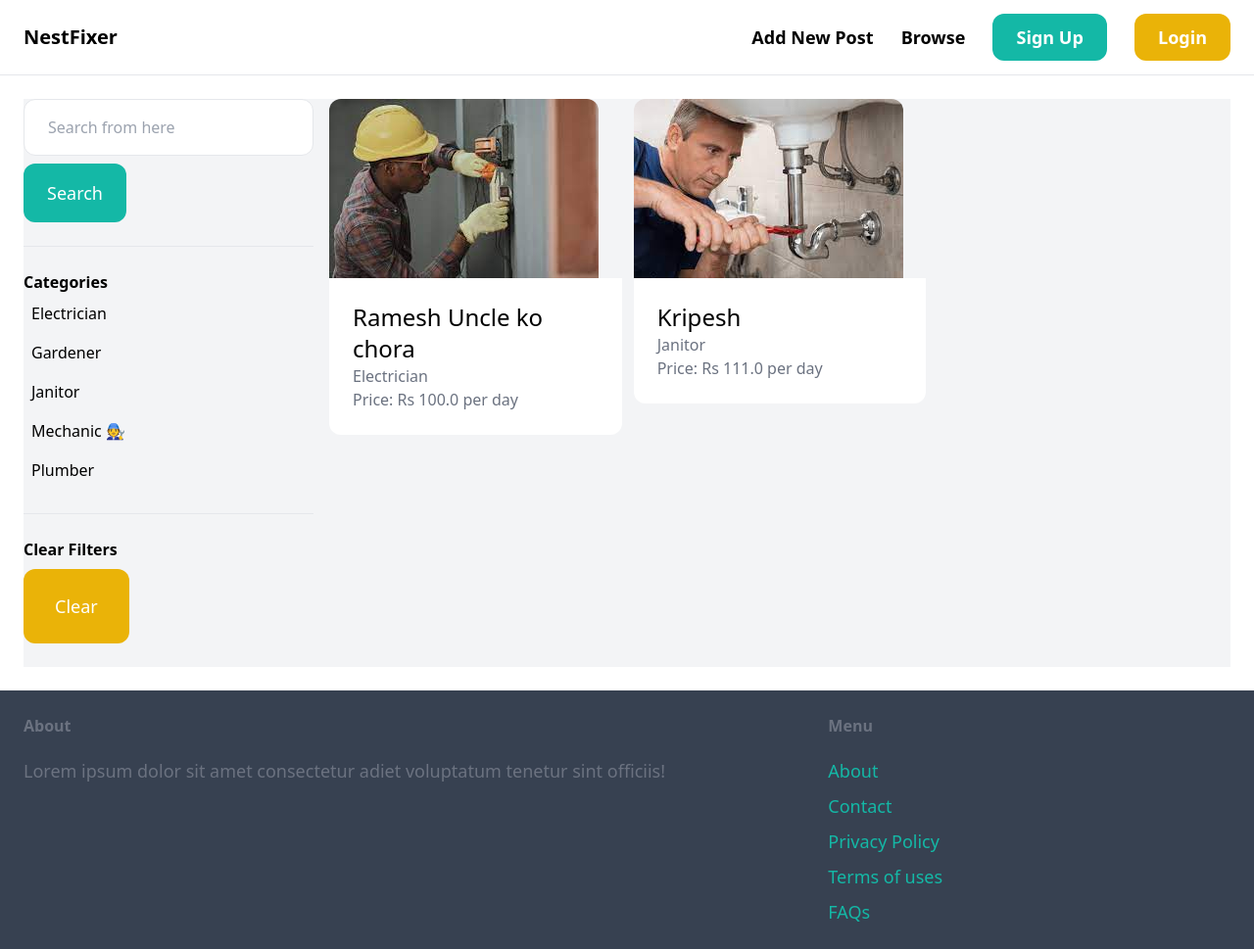
After one commit to kripesh82/NestFixer, a Django app: page /items/ in a window 1280 px wide. The commit adds this page. Shown: the whole page at 98% size. Run offline with Django 4.2, Linux system fonts and the light colour scheme; data comes from the database, SQL or seed files in the repository; both versions use the stored data as it was after the commit; some libraries are stand-ins or nearby versions.

Commit message:
minor changes in search and filter

```diff
--- a/core/templates/core/base.html
+++ b/core/templates/core/base.html
@@ -18,7 +18,7 @@
 
         <div class="space-x-6">
             <a href="{% url 'item:new' %}" class="text-lg font-semibold hover:text-gray-500">Add New Post</a>
-            <a href="#" class="text-lg font-semibold hover:text-gray-500">Browse</a>
+            <a href="{% url 'item:items' %}" class="text-lg font-semibold hover:text-gray-500">Browse</a>
 
         {% if request.user.is_authenticated %}
             <a href="#" class="px-6 py-3 text-lg font-semibold bg-teal-500 text-white rounded-xl hover:bg-teal-700">Inbox</a>
--- /dev/null
+++ b/item/templates/item/items.html
@@ -0,0 +1,58 @@
+{% extends 'core/base.html' %}
+
+{% block title %} Browse
+{% endblock %}
+
+{% block content %}
+    <div class="pb-6 grid grid-cols-4 gap-4 bg-gray-100">
+        <div class="col-span-1">
+            <form method="get" accept="{% url 'item:items' %}">
+                <input name="query" class="w-full py-4 px-6 border rounded-xl" type="text" value="{{query}}" placeholder="Search from here">
+                <button class="mt-2 py-4 px-6 text-lg bg-teal-500 text-white rounded-xl">Search</button>
+            </form>
+
+            <hr class="my-6">
+            <p class="font-semibold">Categories</p>
+            <ul>
+                {% for category in categories %}
+                <li class="py-2 px-2 rounded-xl {% if category.id == category_id %} bg-gray-100 {% endif %}">
+                    <a href="{% url 'item:items' %}?query={{ query }}&Category={{ category.id }}">{{ category.name }}</a>
+                </li>
+                {% endfor %}
+            </ul>
+
+
+            <hr class="my-6">
+            <p class="font-semibold"> Clear Filters</p>
+            <ul>
+                <li>
+                    <a href="{% url 'item:items'%}" class="mt-2 py-6 px-8 inline-block bg-yellow-500 text-lg rounded-xl text-white">Clear</a>
+                </li>
+            </ul>
+
+
+        </div>
+
+        <div class="col-span-3">
+            <div class="grid grid-cols-3 gap-3">
+                {% for item in items %}
+                    <div>
+                        <a href="{% url 'item:detail' item.id %}">
+                            <div>
+                                <img src="{{ item.image.url }}" class="rounded-t-xl">
+                            </div>
+                            <div class="p-6 bg-white rounded-b-xl">
+                                <h2 class="text-2xl">{{ item.name }}</h2>
+                                <p class="text-gray-500">{{ item.Category }}</p>
+                                <p class="text-gray-500">Price: Rs {{ item.price }} per day</p>
+                            </div>
+                        </a>
+                    </div>
+                {% endfor %}
+            </div>
+        </div>
+
+        </div>
+
+    </div>
+{% endblock %}
--- a/item/urls.py
+++ b/item/urls.py
@@ -5,6 +5,7 @@ from . import views
 app_name = "item"
 
 urlpatterns = [
+    path('', views.items , name='items'),
     path('new/', views.new, name='new'),
     path('<int:pk>/', views.detail, name='detail'),
     path('<int:pk>/delete/', views.delete, name='delete'),
--- a/item/views.py
+++ b/item/views.py
@@ -1,8 +1,27 @@
 from django.shortcuts import render, get_object_or_404, redirect
-from .models import Item
+from django.db.models import Q
+from .models import Item, category
 from django.contrib.auth.decorators import login_required
 from .forms import NewItemForm, EditItemForm
 
+
+def items(request):
+    query = request.GET.get('query', '')
+    category_id = request.GET.get('Category' , 0)
+    categories = category.objects.all()
+    items = Item.objects.filter(is_available=True)
+
+    if category_id:
+        items = items.filter(Category__id=category_id)
+    if query:
+        items = items.filter(Q(name__icontains=query) | Q(description__icontains=query) )
+
+    return render(request, 'item/items.html', {
+        'items':items,
+        'query': query,
+        'categories':categories,
+        'category_id': int(category_id),
+    })
 
 def detail(request, pk):
     item = get_object_or_404(Item, pk=pk)
```
Also changed, not shown: db.sqlite3, media/item_images/plumber_ghOepMd.jpg (added).
